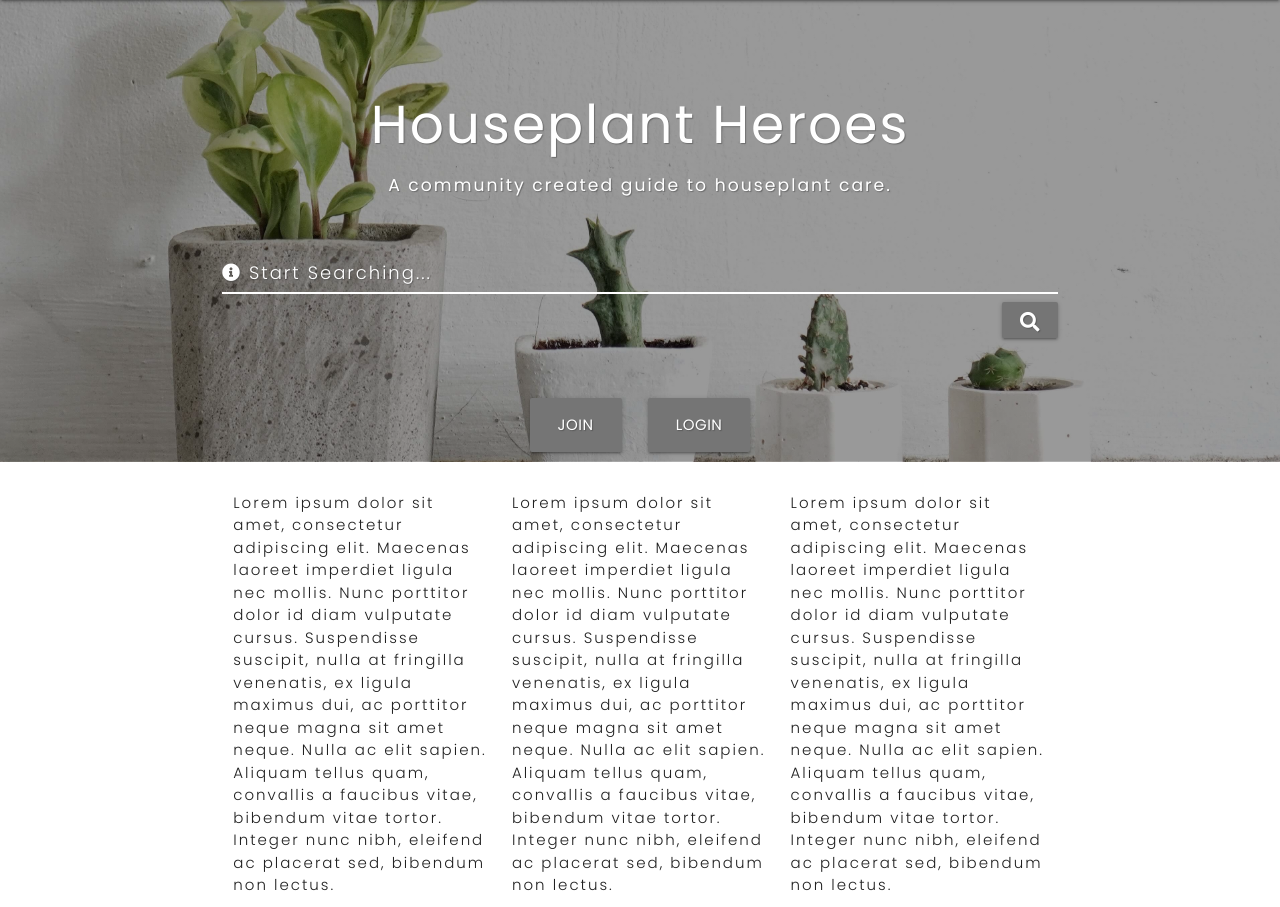
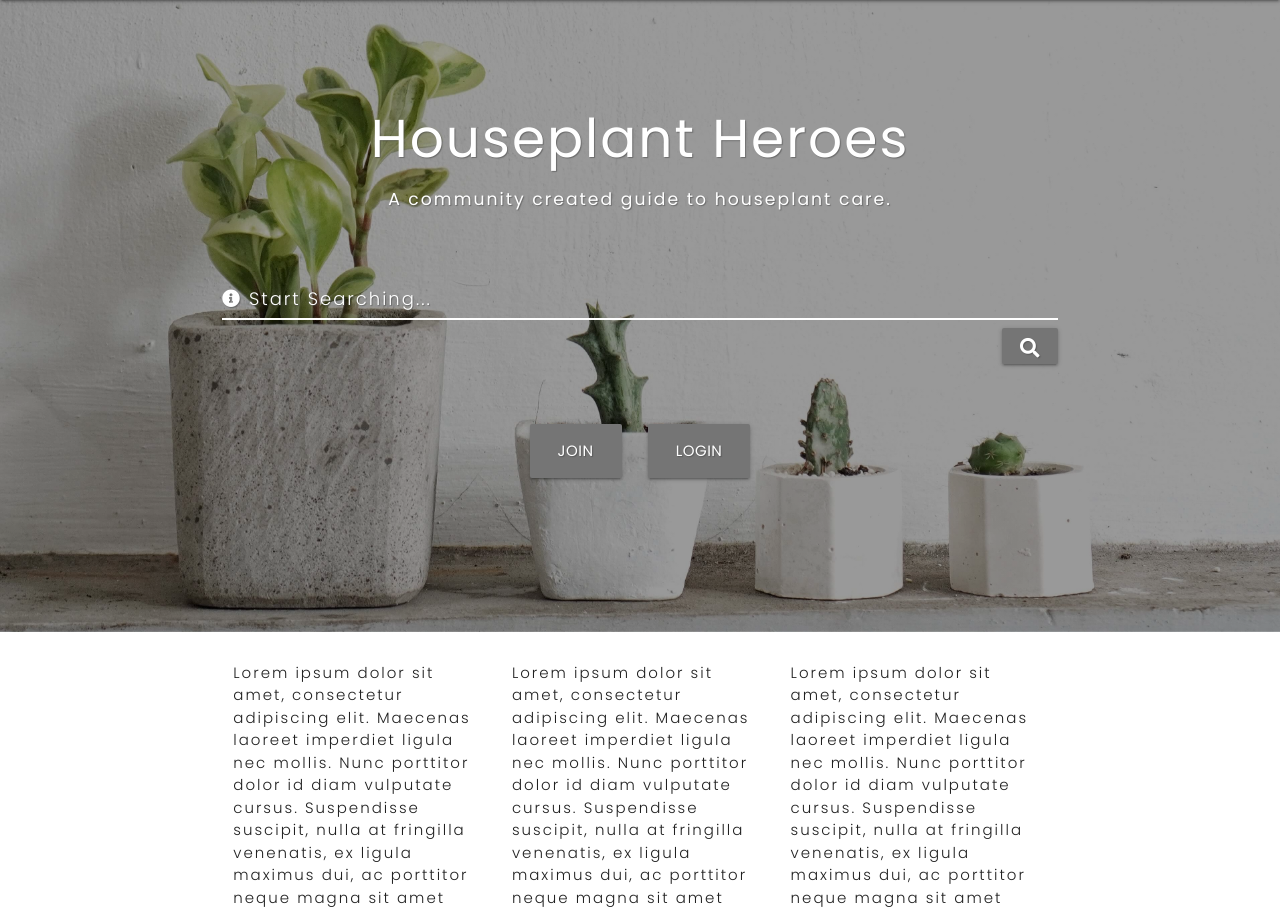
Before and after one commit to Code-Institute-Submissions/houseplant-heroes, a Flask app: page / in a window 1280 px wide. Shown: the part 64-971 px from the top of the page. Run offline with Flask 2, Linux system fonts and the light colour scheme; some libraries are stand-ins or nearby versions.

Commit message:
Change .heading padding, add home-container and height

```diff
--- a/static/css/style.css
+++ b/static/css/style.css
@@ -25,7 +25,8 @@ a.brand-logo.black-text.left {
 }
 
 #home-container{
-    margin: 20px;
+    padding-top: 1%;
+    height: 52vh;
 }
 /*-------- text --------*/
 .text-shadow {
@@ -37,7 +38,7 @@ a.brand-logo.black-text.left {
 }
 
 .heading {
-  padding-top: 50px;
+  padding-top: 5%;
 }
 
 /*-------- forms --------*/
--- a/templates/base.html
+++ b/templates/base.html
@@ -130,7 +130,7 @@
       </ul>
     </header>
 
-    <!-- hero-image -->
+    <!-- hero image -->
     <div class="hero-image">
       <!-- back navigation -->
       <div class="white-text text-shadow back">
--- a/templates/home.html
+++ b/templates/home.html
@@ -1,14 +1,13 @@
 {% extends "base.html" %}
-<section id="home-container">
 <!-- heading -->
 {% block heading %} Houseplant Heroes {% endblock %}
 
 <!-- subheading -->
-  {% block subheading %} A community created guide to houseplant care.{%
-  endblock %} {% block hero_img_content %}
+{% block subheading %} A community created guide to houseplant care.{% endblock
+%} {% block hero_img_content %}
 
+<div class="container" id="home-container">
   <!-- search -->
-  <div class="container">
   <form action="{{ url_for('search_all_plants') }}" method="POST">
     <div class="row center-align padding-30">
       <div class="input-field">
@@ -36,7 +35,7 @@
       </div>
     </div>
   </form>
-  </div>
+
   <!-- redirect buttons -->
   <div class="center-align">
     <a
@@ -52,9 +51,9 @@
       <b>Login</b>
     </a>
   </div>
+</div>
 
 {% endblock %}
-</section>
 
 <!-- content -->
 {% block content %}
```
Lines whose indentation alone changed are shown as unchanged.
